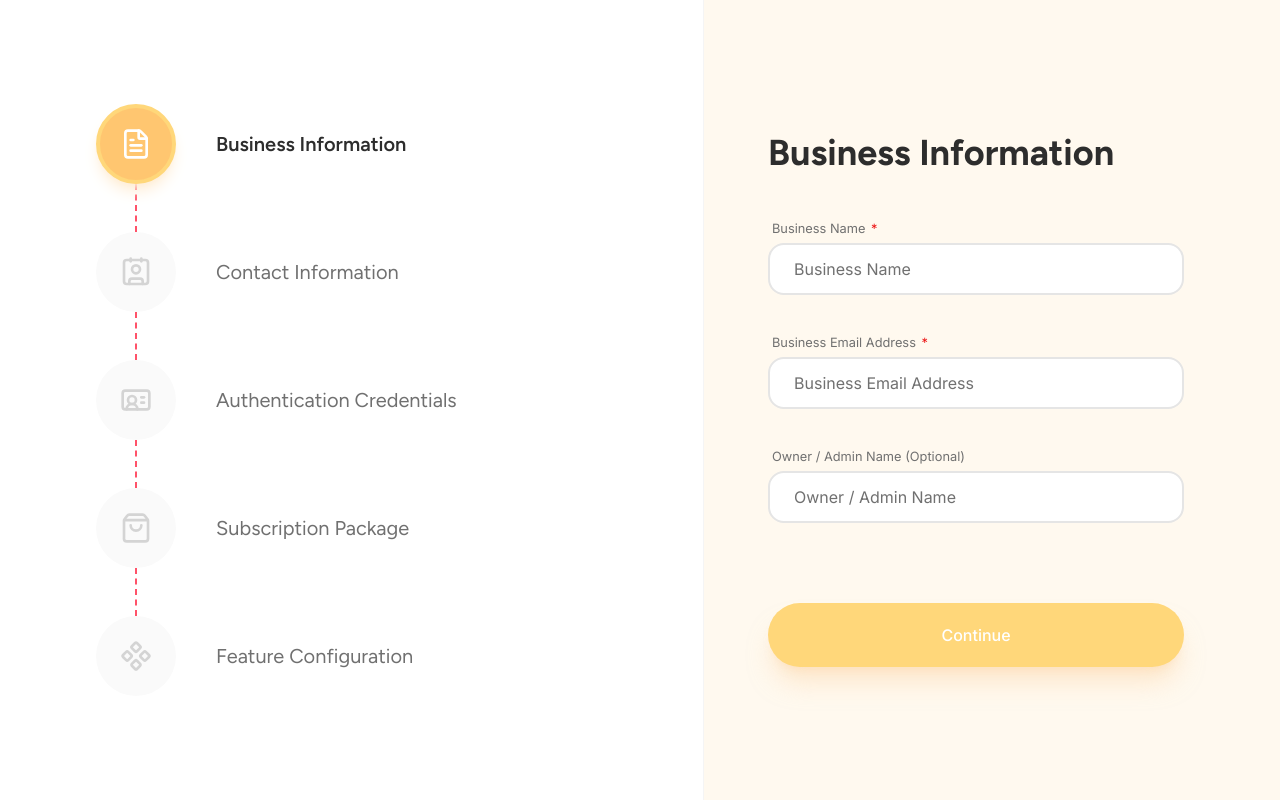
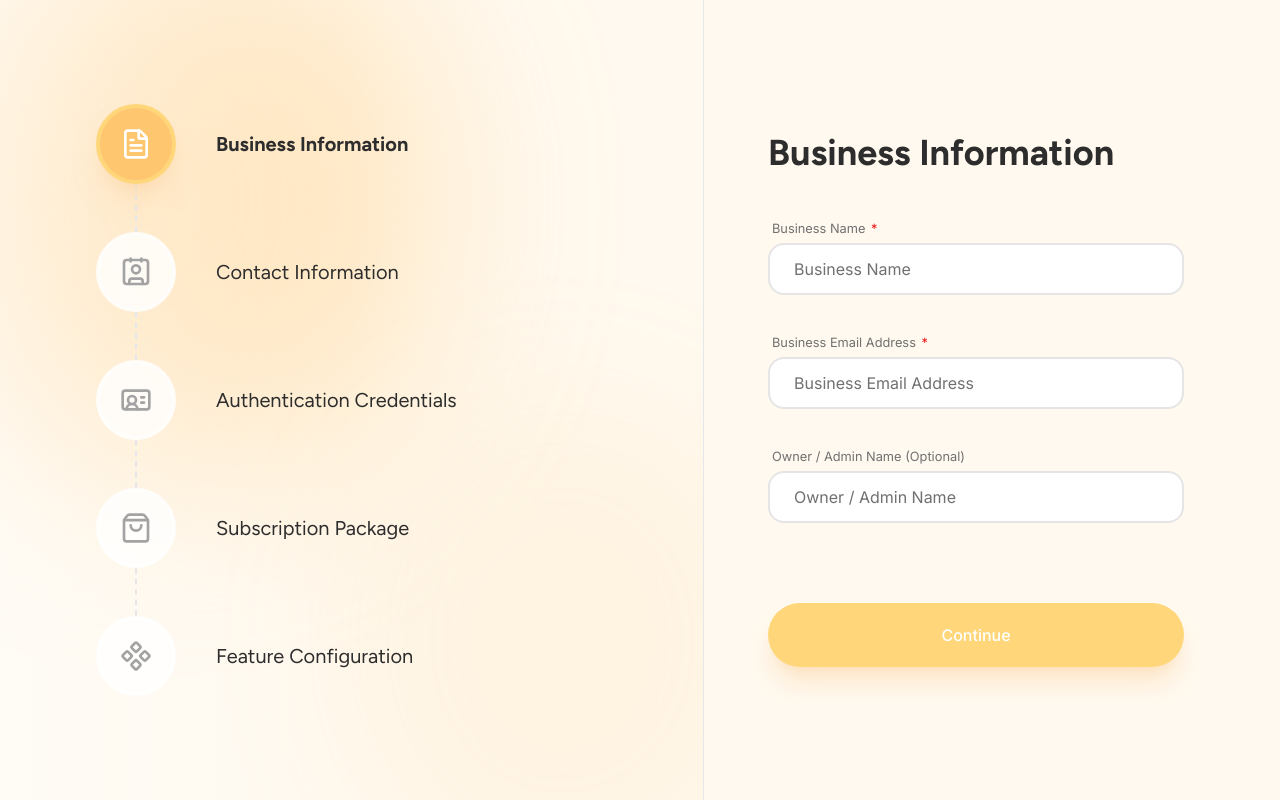
Before and after one commit to ShanRaboy11/Qios, a Next.js app: page /1/dashboard/onboarding in a window 1280 px wide. Built offline with nearby package versions, Linux system fonts and the light colour scheme.

Commit message:
Update Sidebar.tsx

```diff
--- a/src/app/(tenant)/[id]/dashboard/onboarding/components/Sidebar.tsx
+++ b/src/app/(tenant)/[id]/dashboard/onboarding/components/Sidebar.tsx
@@ -11,10 +11,24 @@ interface SidebarProps {
 export function OnboardingSidebar({ steps, currentStep }: SidebarProps) {
   return (
     <div className={cn(
-      "w-full lg:w-[45%] xl:w-[55%] h-auto lg:h-screen sticky lg:fixed top-0 left-0 z-40",
-      "flex flex-row lg:flex-col justify-center items-center lg:items-start px-6 py-8 lg:px-24 bg-white border-b lg:border-b-0 lg:border-r border-neutral-100"
+      "w-full lg:w-[45%] xl:w-[55%] h-auto lg:h-screen sticky lg:fixed top-0 left-0 z-40 overflow-hidden",
+      "flex flex-row lg:flex-col justify-center items-center lg:items-start px-6 py-8 lg:px-24",
+      "bg-[var(--color-bg-primary)] border-b lg:border-b-0 lg:border-r border-[var(--color-brand-primary)]/20"
     )}>
-      <div className="flex flex-row lg:flex-col gap-4 md:gap-12 lg:gap-12 relative w-full justify-center lg:justify-start">
+
+      <div className="absolute inset-0 pointer-events-none overflow-hidden">
+        <div
+          className="absolute -top-[10%] -left-[10%] w-[70%] h-[70%] rounded-full opacity-40 blur-[100px]"
+          style={{ backgroundColor: 'var(--color-brand-primary)' }}
+        />
+        <div
+          className="absolute -bottom-[10%] -right-[10%] w-[60%] h-[60%] rounded-full opacity-10 blur-[80px]"
+          style={{ backgroundColor: 'var(--color-brand-primary)' }}
+        />
+        <div className="absolute inset-0 bg-gradient-to-r from-white/40 via-transparent to-transparent" />
+      </div>
+
+      <div className="flex flex-row lg:flex-col gap-4 md:gap-12 lg:gap-12 relative w-full justify-center lg:justify-start z-10">
         {steps.map((step, index) => {
           const isDone = currentStep > step.id;
           const isActive = currentStep === step.id;
@@ -28,13 +42,13 @@ export function OnboardingSidebar({ steps, currentStep }: SidebarProps) {
                   {/* Desktop Vertical */}
                   <div className={cn(
                     "hidden lg:block absolute left-[39px] top-[80px] h-[48px] border-l-2 border-dashed transition-colors duration-500",
-                    isDone ? "border-[var(--color-success-primary)]" : "border-[var(--color-brand-accent)]"
+                    isDone ? "border-[var(--color-success-primary)]" : "border-[var(--color-brand-accent)]/20"
                   )} />
 
                   {/* Mobile Horizontal*/}
                   <div className={cn(
                     "lg:hidden absolute left-[50%] top-[20px] w-full border-t-2 border-dashed -z-10 transition-colors duration-500",
-                    isDone ? "border-[var(--color-success-primary)]" : "border-[var(--color-brand-accent)]"
+                    isDone ? "border-[var(--color-success-primary)]" : "border-[var(--color-brand-accent)]/20"
                   )} />
                 </>
               )}
@@ -43,8 +57,8 @@ export function OnboardingSidebar({ steps, currentStep }: SidebarProps) {
               <div className={cn(
                 "w-10 h-10 lg:w-20 lg:h-20 rounded-full flex items-center justify-center z-10 transition-all duration-500 border-2 lg:border-4",
                 isDone ? "bg-[var(--color-success-secondary)] text-[var(--color-success-primary)] border-[var(--color-success-secondary)]" :
-                isActive ? "bg-[var(--color-brand-primary)] text-white border-[var(--color-brand-secondary)] shadow-lg shadow-orange-100" :
-                "bg-neutral-50 border-transparent text-neutral-300"
+                isActive ? "bg-[var(--color-brand-primary)] text-white border-[var(--color-brand-secondary)] shadow-xl shadow-orange-200/50" :
+                "bg-white/80 border-white/40 text-neutral-400"
               )}>
                 {isDone ? (
                   <Check className="w-5 h-5 lg:w-8 lg:h-8" strokeWidth={3} />
@@ -56,7 +70,7 @@ export function OnboardingSidebar({ steps, currentStep }: SidebarProps) {
               {/* STEP TITLE */}
               <span className={cn(
                 "hidden sm:block whitespace-nowrap transition-colors text-[10px] lg:text-xl font-figtree",
-                isActive || isDone ? "text-[var(--color-text-primary)] font-semibold" : "text-[var(--color-text-secondary)]"
+                isActive || isDone ? "text-[var(--color-text-primary)] font-bold" : "text-[var(--color-text-secondary)]/60"
               )}>
                 {step.title}
               </span>
```
